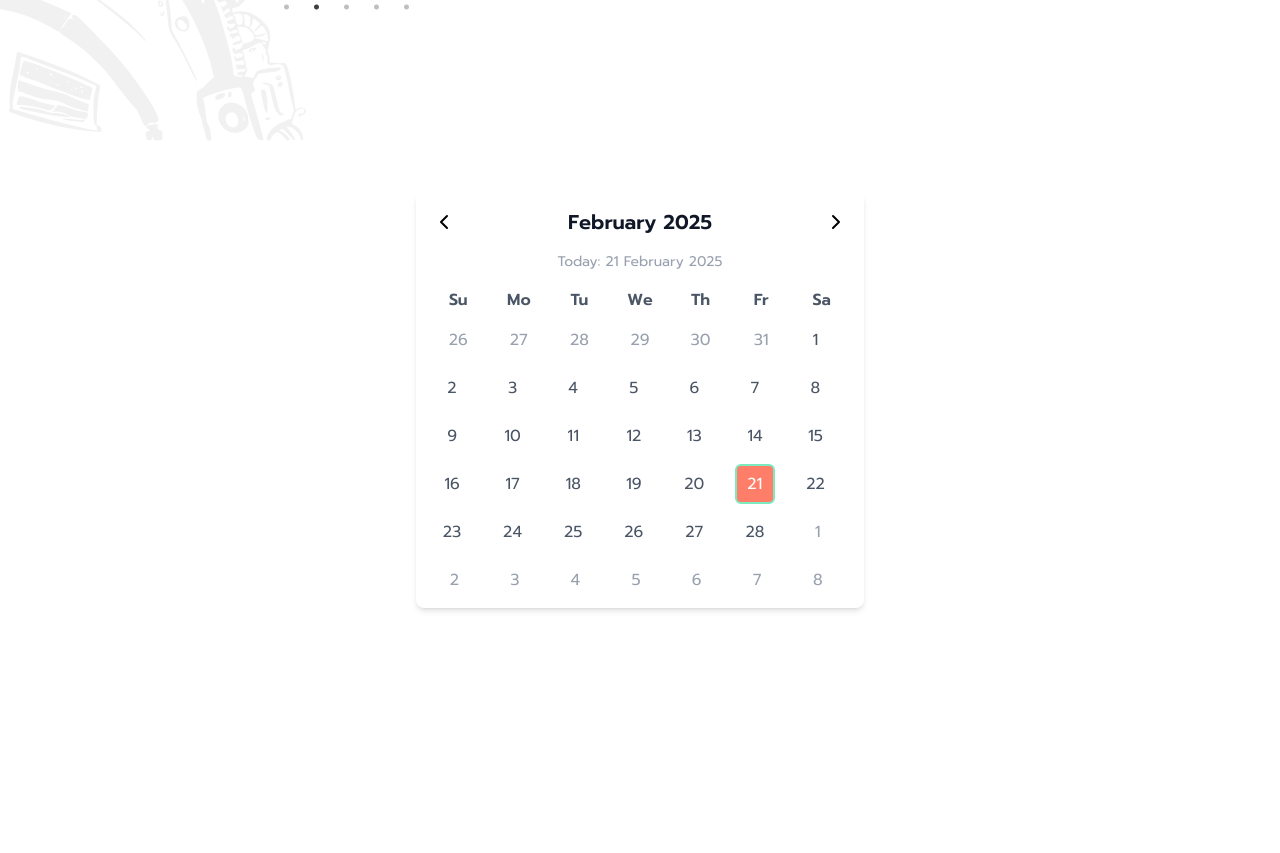
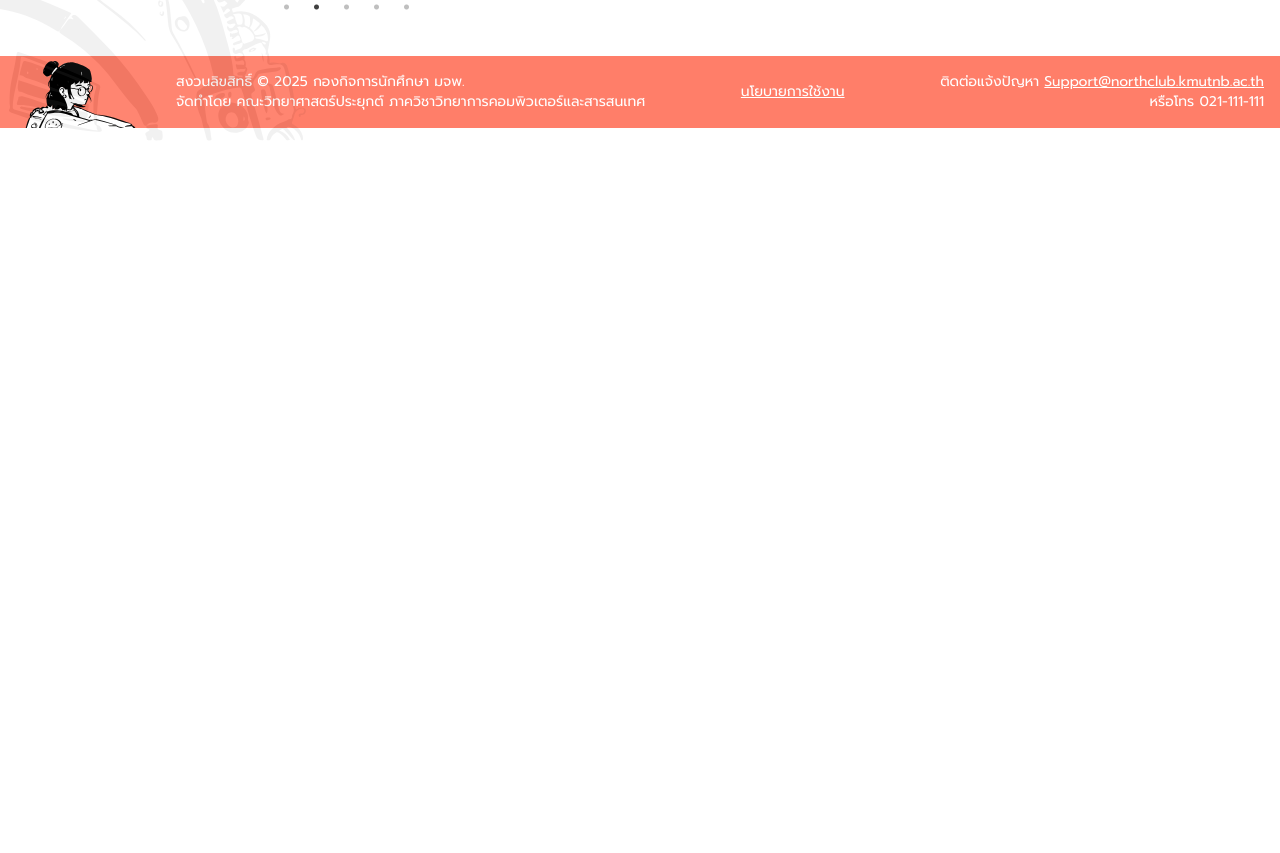
Before and after one commit to PhumipatJ/north-club-app, a React (Vite) app: page / in a window 1280 px wide. Shown: the part 1267-2120 px from the top of the page. After the commit the page ends 1456 px from the top, so only its background shows below. Built offline with nearby package versions, Linux system fonts and the light colour scheme.

Commit message:
add calendar
npm install dayjs and add calendar and take test from main out

```diff
--- a/src/components/sections/Home.jsx
+++ b/src/components/sections/Home.jsx
@@ -2,7 +2,6 @@ import React from 'react';
 import Slider from 'react-slick';
 import "slick-carousel/slick/slick.css";
 import "slick-carousel/slick/slick-theme.css";
-import Calendar from '../Calendar';
 
 const Home = () => {
 
@@ -118,12 +117,6 @@ const Home = () => {
                     </div>
                 </div>
             </div>
-
-            {/* Test Calendar */}
-            <div className="mt-50 max-w-xl w-full min-h-screen">
-                <Calendar />
-            </div>
-
         </div>
     );
 };
```
